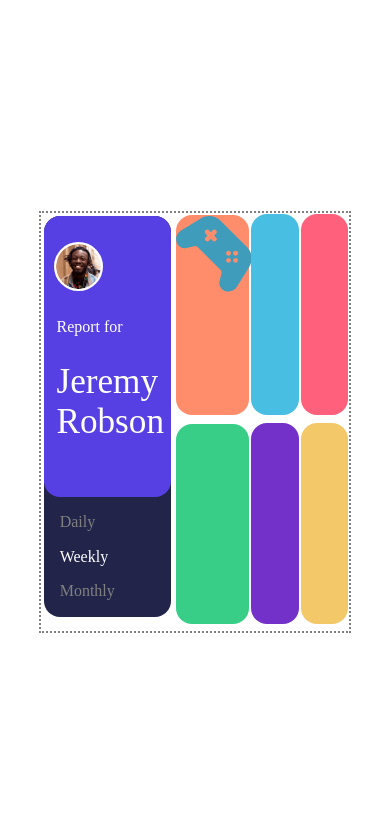
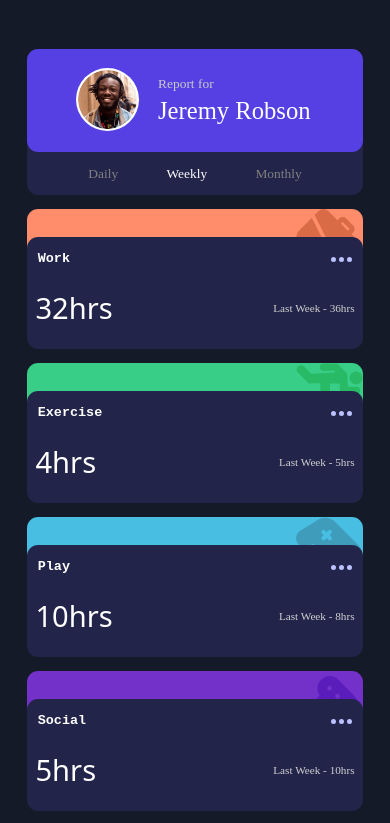
Before and after one commit to msizi007/Task-8-2-UI-Challange, a React (Vite) app: page / in a window 390 px wide. Shown: the top 823 px of the page. Built offline with nearby package versions, Linux system fonts and the light colour scheme.

Commit message:
feat: added props and media queries

```diff
--- a/src/App.tsx
+++ b/src/App.tsx
@@ -12,27 +12,60 @@ function App() {
         <div className="row">
           <ActivityCard
             bg="light-orange"
-            image="../src/assets/images/icon-play.svg"
+            image="../src/assets/images/icon-work.svg"
+            name="Work"
+            duration="32hrs"
+            last_duration="36hrs"
           />
         </div>
         <div className="row">
-          <ActivityCard bg="light-green" />
+          <ActivityCard
+            bg="light-green"
+            image="../src/assets/images/icon-exercise.svg"
+            name="Exercise"
+            duration="4hrs"
+            last_duration="5hrs"
+          />
         </div>
       </div>
       <div className="col-span-2">
         <div className="row">
-          <ActivityCard bg="light-blue" />
+          <ActivityCard
+            bg="light-blue"
+            image="../src/assets/images/icon-play.svg"
+            name="Play"
+            duration="10hrs"
+            last_duration="8hrs"
+          />
         </div>
         <div className="row">
-          <ActivityCard bg="light-magenta" />
+          <ActivityCard
+            bg="light-magenta"
+            image="../src/assets/images/icon-social.svg"
+            name="Social"
+            duration="5hrs"
+            last_duration="10hrs"
+          />
         </div>
       </div>
       <div className="col-span-2">
         <div className="row">
-          <ActivityCard bg="light-pink" />
+          <ActivityCard
+            bg="light-pink"
+            image="../src/assets/images/icon-study.svg"
+            name="Study"
+            duration="4hrs"
+            last_duration="2hrs"
+          />
         </div>
         <div className="row">
-          <ActivityCard bg="light-yellow" />
+          <ActivityCard
+            bg="light-yellow"
+            image="../src/assets/images/icon-self-care.svg"
+            name="Self Care"
+            duration="2hrs"
+            last_duration="2hrs"
+          />
         </div>
       </div>
     </>
--- a/src/components/ProfileCard.tsx
+++ b/src/components/ProfileCard.tsx
@@ -9,8 +9,10 @@ export default function ProfileCard({ name }: Props) {
         <div className="profile-card-image">
           <img src="src/assets/images/image-jeremy.png" alt="" />
         </div>
-        <p className="mini">Report for</p>
-        <p className="username">{name}</p>
+        <div className="col">
+          <p className="mini">Report for</p>
+          <p className="username">{name}</p>
+        </div>
       </div>
       <div className="profile-card-body">
         <p>Daily</p>
--- a/src/components/activityCard.tsx
+++ b/src/components/activityCard.tsx
@@ -1,3 +1,5 @@
+import ellipses from "../assets/images/icon-ellipsis.svg";
+
 type Color =
   | "light-pink"
   | "light-blue"
@@ -9,13 +11,33 @@ type Color =
 interface Props {
   bg: Color;
   image: string;
+  name: string;
+  duration: string;
+  last_duration: string;
 }
 
-export default function ActivityCard({ bg, image }: Props) {
+export default function ActivityCard({
+  bg,
+  image,
+  name,
+  duration,
+  last_duration,
+}: Props) {
   return (
     <div className={`activity-card ${bg}`}>
-      <img src={image} alt="" />
-      <div className="activity-card-body"></div>
+      <img className="icon" src={image} alt="" />
+      <div className="activity-card-body">
+        <div className="row">
+          <p>{name}</p>
+          <div className="img-container">
+            <img src={ellipses} alt="" width={"100%"} />
+          </div>
+        </div>
+        <div className="period">
+          <h4>{duration}</h4>
+          <p className="last-duration">Last Week - {last_duration}</p>
+        </div>
+      </div>
     </div>
   );
 }
--- a/src/css/App.css
+++ b/src/css/App.css
@@ -21,11 +21,14 @@ body {
   width: 100%;
   height: 100%;
 }
+html {
+  font-size: 100%;
+}
 body {
   display: flex;
   align-items: center;
   justify-content: center;
-  /*background-color: var(--color-bg);*/
+  background-color: var(--color-bg);
 }
 .light-orange {
   background-color: var(--color-lite-orange);
@@ -48,8 +51,7 @@ body {
 
 #root {
   width: 80%;
-  height: 50%;
-  border: 2px dotted gray;
+  height: 60%;
   display: flex;
   flex-direction: row;
   justify-content: space-between;
@@ -72,14 +74,50 @@ body {
   border-radius: var(--border-radius);
 }
 .activity-card {
-  height: 96%;
+  height: 90%;
   margin: 2%;
   border-radius: var(--border-radius);
+  border-bottom-left-radius: 2rem;
+  border-bottom-right-radius: 2rem;
+
   position: relative;
 }
 
-.activity-card .icon{
+.activity-card .icon {
+  position: absolute;
+  right: 0;
+  top: 0;
+  width: 30%;
+}
 
+.activity-card-body {
+  position: absolute;
+  bottom: 0;
+  height: 85%;
+  width: 100%;
+  background-color: var(--color-lite-primary);
+  border-radius: var(--border-radius);
+  color: white;
+}
+
+.activity-card-body .row {
+  display: row;
+  height: auto;
+  flex-direction: row;
+  justify-content: space-between;
+  padding: 1.2rem 0.8rem;
+  font-weight: 700;
+  font-family: monospace;
+}
+.activity-card-body h4 {
+  font-size: 2.6rem;
+  font-weight: 400;
+  font-family: system-ui;
+  padding: 0.8rem;
+}
+.last-duration {
+  padding: 0 0.8rem;
+  color: gray;
 }
 
 .profile-card-header {
@@ -92,6 +130,7 @@ body {
 }
 .profile-card-header .mini {
   color: var(--light-gray);
+  font-size: 1.2rem;
   padding: 0.8rem;
 }
 .profile-card-header .username {
@@ -117,3 +156,121 @@ body {
   padding-left: 1rem;
   color: gray;
 }
+
+@media only screen and (max-width: 400px) {
+  html {
+    font-size: 70%;
+  }
+  #root {
+    width: 90%;
+    height: 90%;
+    display: flex;
+    flex-direction: column;
+  }
+  .profile-card {
+    height: auto;
+    background-color: var(--color-lite-primary);
+    border-radius: var(--border-radius);
+  }
+  .profile-card-header {
+    display: flex;
+
+    justify-content: center;
+    align-items: center;
+    height: auto;
+    padding: 1rem 0rem 2rem 0rem;
+    background-color: var(--color-lite-purple);
+    color: white;
+    border-radius: var(--border-radius);
+    padding-bottom: 1rem;
+  }
+  .profile-card-header .col {
+    color: var(--light-gray);
+    padding: 1rem;
+  }
+  .profile-card-header .mini {
+    color: rgb(201, 201, 201);
+    font-size: 1.2rem;
+    padding: 0;
+  }
+
+  .profile-card-image {
+    display: inline-block;
+    width: 20%;
+  }
+  .profile-card-image img {
+    padding: 2px;
+    border-radius: 50%;
+    background-color: white;
+    width: 100%;
+  }
+  .profile-card-header .username {
+    font-size: 2.2rem;
+    padding: 0;
+    margin-top: 0.4rem;
+  }
+  .profile-card-body {
+    height: 30%;
+    display: flex;
+    flex-direction: row;
+    justify-content: space-evenly;
+    padding: 1.2rem;
+    font-size: 1.2rem;
+    color: gray;
+  }
+  .activity-card {
+    height: 140px;
+    margin: 2%;
+    border-radius: var(--border-radius);
+    border-bottom-left-radius: 2rem;
+    border-bottom-right-radius: 2rem;
+
+    position: relative;
+  }
+  .activity-card .icon {
+    position: absolute;
+    right: 0;
+    top: 0;
+    width: 20%;
+  }
+  .activity-card-body {
+    position: absolute;
+    bottom: 0;
+    height: 80%;
+    width: 100%;
+    background-color: var(--color-lite-primary);
+    border-radius: var(--border-radius);
+    color: white;
+    padding-bottom: 0px;
+  }
+  .activity-card-body .row {
+    display: row;
+    height: auto;
+    flex-direction: row;
+    justify-content: space-between;
+    padding: 1.2rem 1rem;
+    font-weight: 700;
+    font-family: monospace;
+    font-size: 1.2rem;
+  }
+  .period {
+    display: flex;
+    flex-direction: row;
+    justify-content: space-between;
+    align-items: center;
+  }
+  .activity-card-body h4 {
+    font-size: 2.6rem;
+    font-weight: 400;
+    font-family: system-ui;
+    padding: 0.8rem;
+  }
+  .last-duration {
+    padding: 0 0.8rem;
+    color: rgb(210, 210, 210);
+  }
+
+  /*
+
+  */
+}
```
